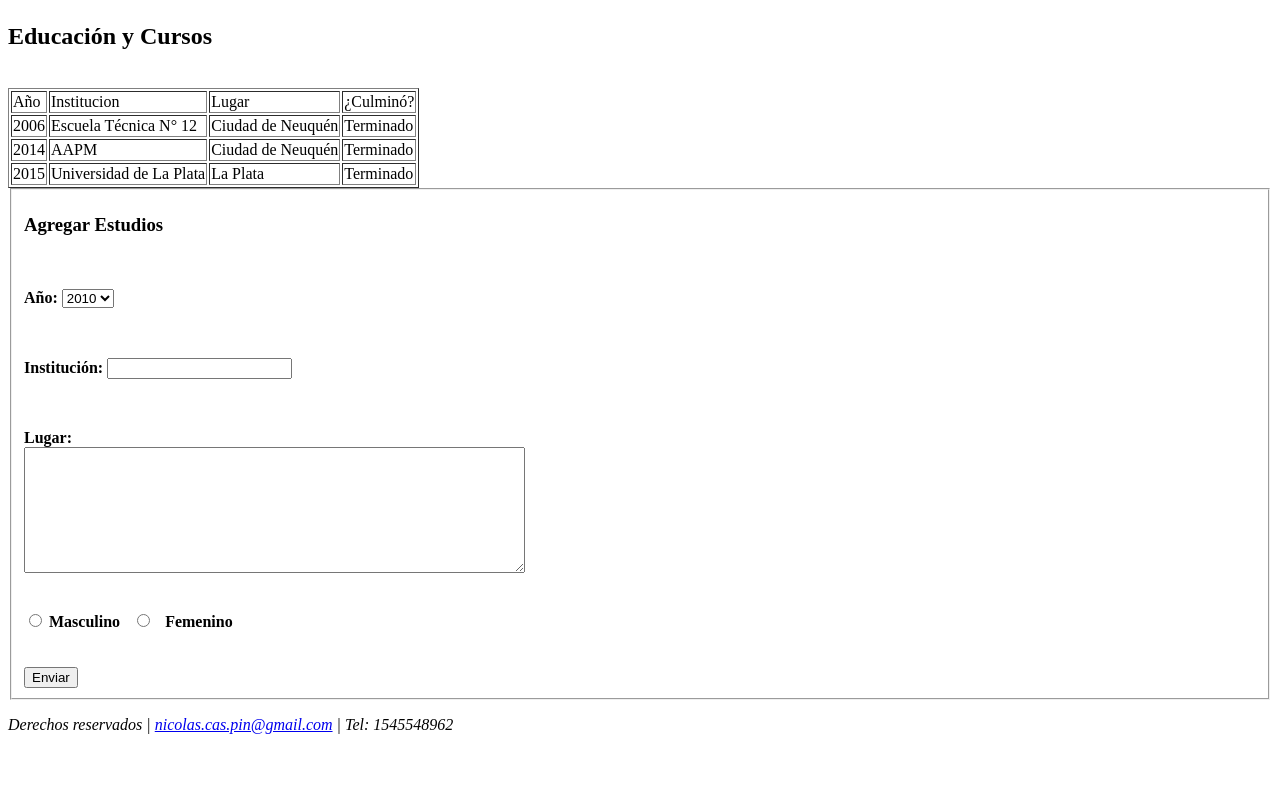
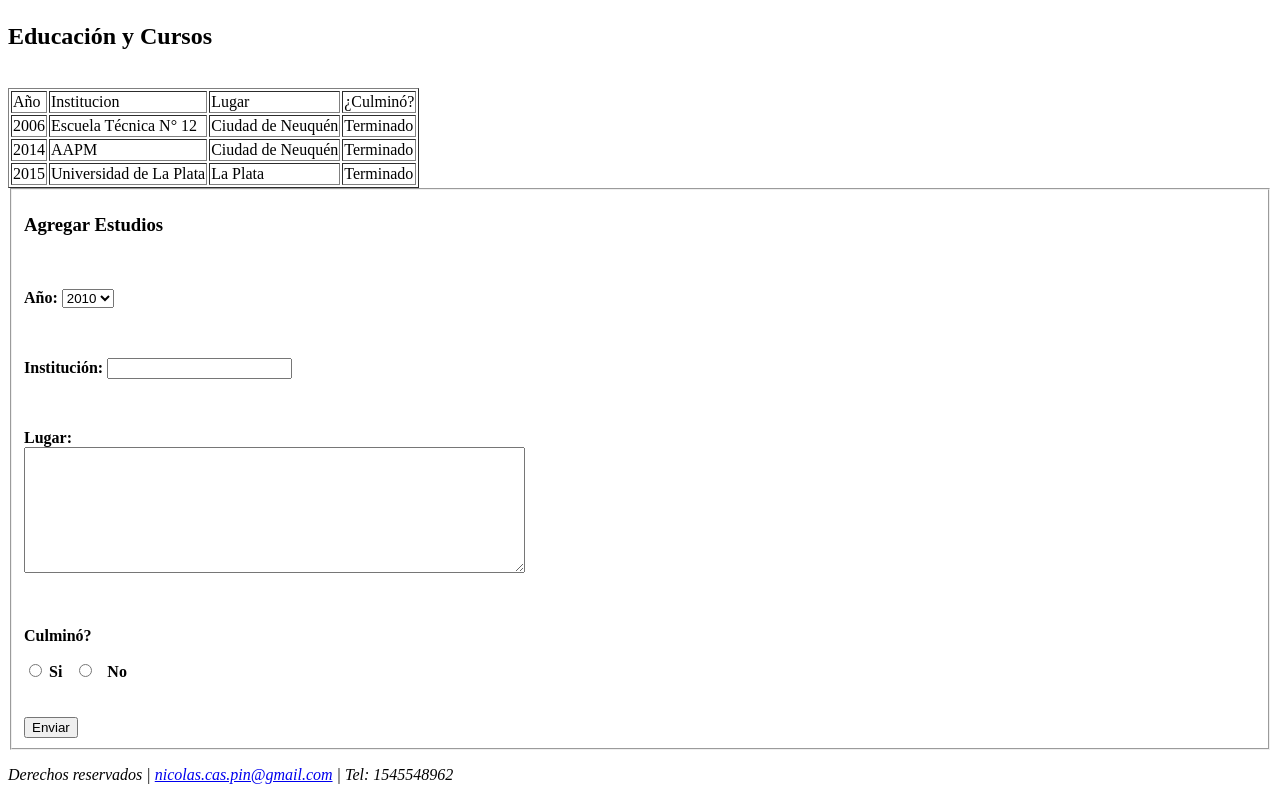
Before and after one commit to NicolasCastroPino/Fundamentos_HTML, a plain HTML site: page html/educacion.html in a window 1280 px wide. Shown: the part 413-1213 px from the top of the page. Before the commit the page ends 1163 px from the top, so only its background shows below. Drawn offline with Linux system fonts and the light colour scheme.

Commit message:
version finalizada

```diff
--- a/html/educacion.html
+++ b/html/educacion.html
@@ -83,12 +83,13 @@
               <strong>Lugar:</strong><br>
               <textarea name="lugar" id="lugar" rows="8" cols="60"></textarea>
             </p><br>
+            <p><strong>Culminó?</strong></p>
             <div>
-              <input type="radio" id="genero_m" name="genero" value="masculino">
-              <label for="genderChoice1"><strong>Masculino</strong></label>
+              <input type="radio" id="choice_si" name="choice1" value="si">
+              <label for="choice1"><strong>Si</strong></label>
 
-              <input type="radio" id="genero_f" name="genero" value="femenino">
-              <label for="genderChoice2"><strong>Femenino</strong></label>
+              <input type="radio" id="choice_no" name="choice2" value="no">
+              <label for="choice2"><strong>No</strong></label>
             </div><br><br>
             <input type="submit" value="Enviar" id="envio">
           </fieldset>
```
Also changed, not shown: html/experiencia.html (+6 -1 lines), 1 other file.
